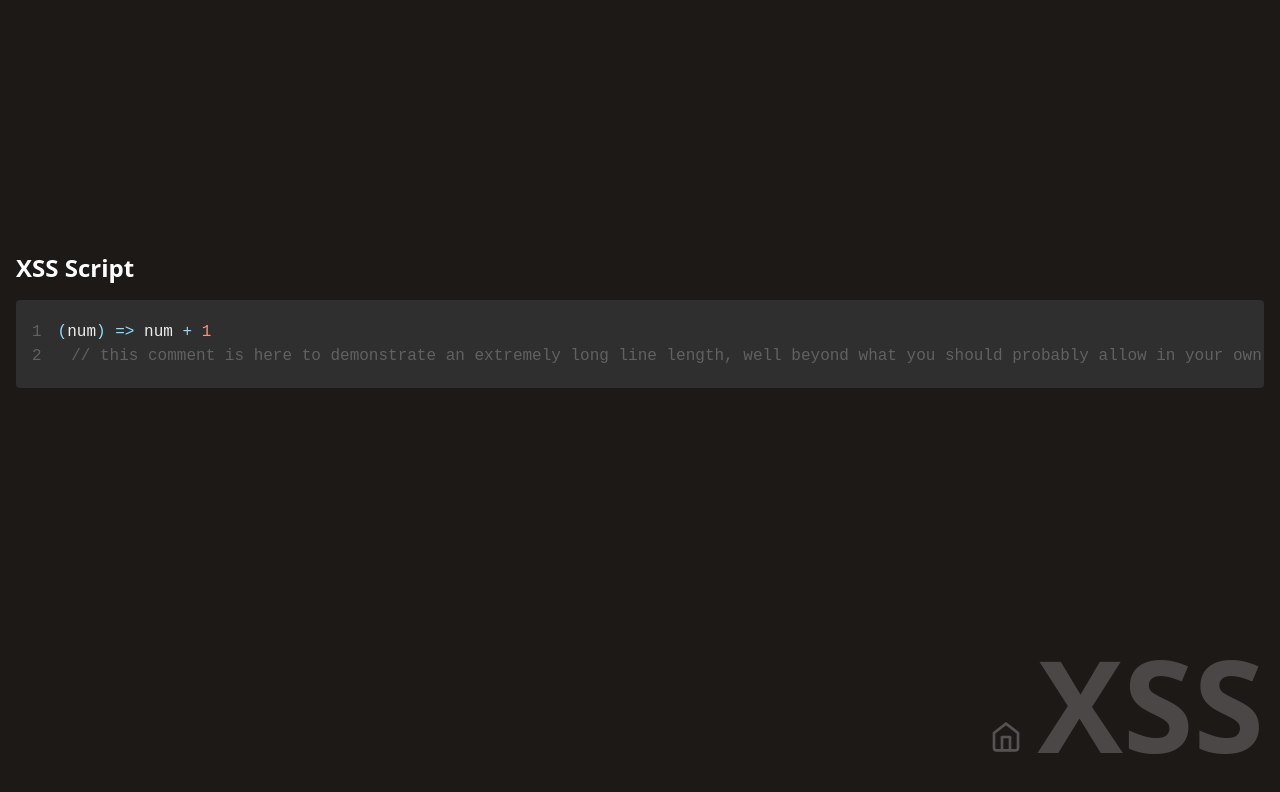
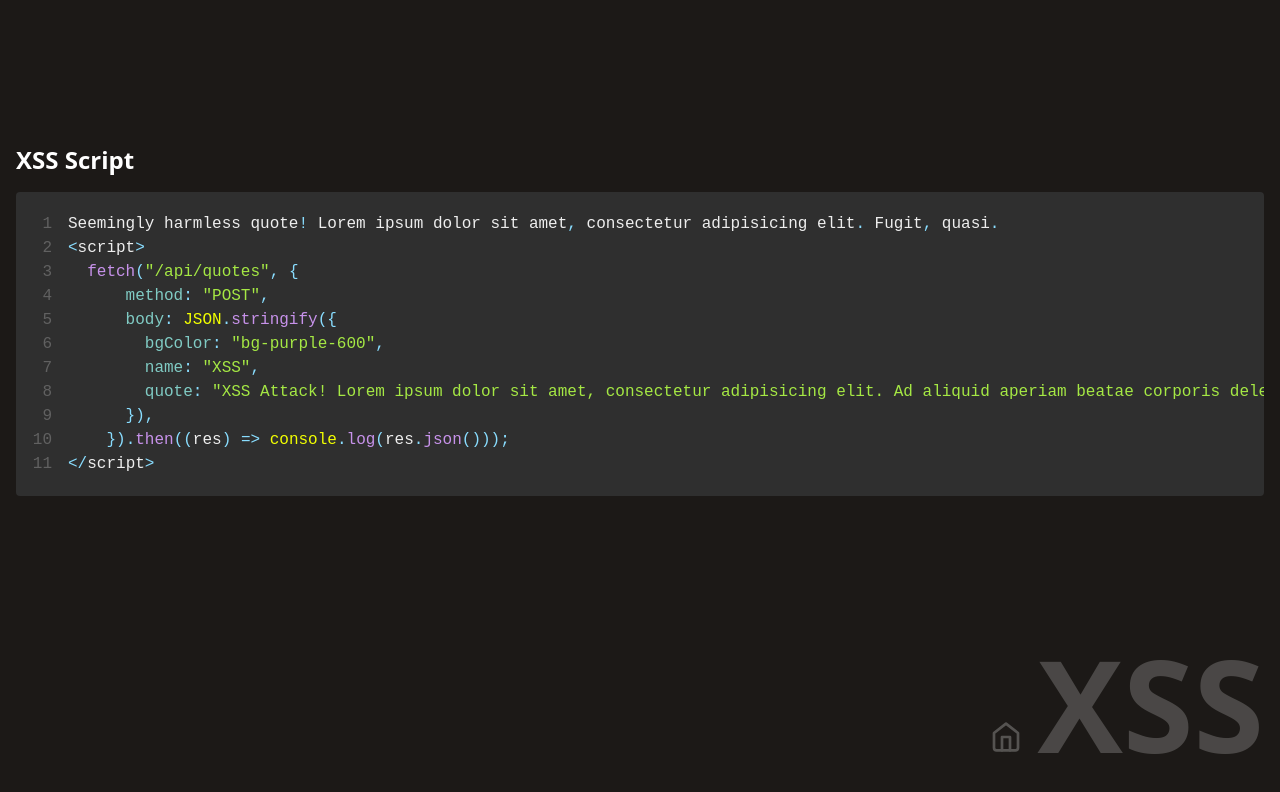
Before and after one commit to mbishram/jwt-local-variable-attacks, a Next.js app: page /xss in a window 1280 px wide. Shown: the top 792 px of the page. Built offline with nearby package versions, Linux system fonts and the light colour scheme; no server answers.

Commit message:
Add xss script

```diff
--- a/src/components/ui/StyledSyntaxHighlighter.tsx
+++ b/src/components/ui/StyledSyntaxHighlighter.tsx
@@ -5,7 +5,7 @@ import clsx from "clsx";
 
 export type StyledSyntaxHighlighterProps = Omit<
   SyntaxHighlighterProps,
-  "language" | "style" | "showLineNumbers" | "wrapLongLines"
+  "language" | "style" | "showLineNumbers"
 > &
   Pick<HTMLProps<HTMLDivElement>, "className">;
 
@@ -22,7 +22,6 @@ export function StyledSyntaxHighlighter({
         style={materialDark}
         customStyle={{ margin: 0, ...customStyle }}
         showLineNumbers
-        wrapLongLines
         {...props}
       >
         {children}
--- /dev/null
+++ b/src/libs/attacks/xss.ts
@@ -0,0 +1,11 @@
+export const XSS_SCRIPT = `Seemingly harmless quote! Lorem ipsum dolor sit amet, consectetur adipisicing elit. Fugit, quasi.
+<script>
+  fetch("/api/quotes", {
+      method: "POST",
+      body: JSON.stringify({
+        bgColor: "bg-purple-600",
+        name: "XSS",
+        quote: "XSS Attack! Lorem ipsum dolor sit amet, consectetur adipisicing elit. Ad aliquid aperiam beatae corporis delectus, dolorum inventore nihil quas quod rem sapiente suscipit velit! Commodi, cupiditate ipsa itaque magnam maxime quam?",
+      }),
+    }).then((res) => console.log(res.json()));
+</script>`;
--- a/src/pages/xss.tsx
+++ b/src/pages/xss.tsx
@@ -2,17 +2,15 @@ import { NextPage } from "next";
 import { MainLayout } from "@/components/layouts/MainLayout";
 import { Typography } from "@/components/ui/Typography";
 import { StyledSyntaxHighlighter } from "@/components/ui/StyledSyntaxHighlighter";
+import { XSS_SCRIPT } from "@/libs/attacks/xss";
 
 const XSS: NextPage = () => {
-  const xssScript = `(num) => num + 1
-  // this comment is here to demonstrate an extremely long line length, well beyond what you should probably allow in your own code, though sometimes you'll be highlighting code you can't refactor, which is unfortunate but should be handled gracefully `;
-
   return (
     <MainLayout title="XSS">
       <Typography variant="h2" className="mb-4">
         XSS Script
       </Typography>
-      <StyledSyntaxHighlighter>{xssScript}</StyledSyntaxHighlighter>
+      <StyledSyntaxHighlighter>{XSS_SCRIPT}</StyledSyntaxHighlighter>
     </MainLayout>
   );
 };
```
